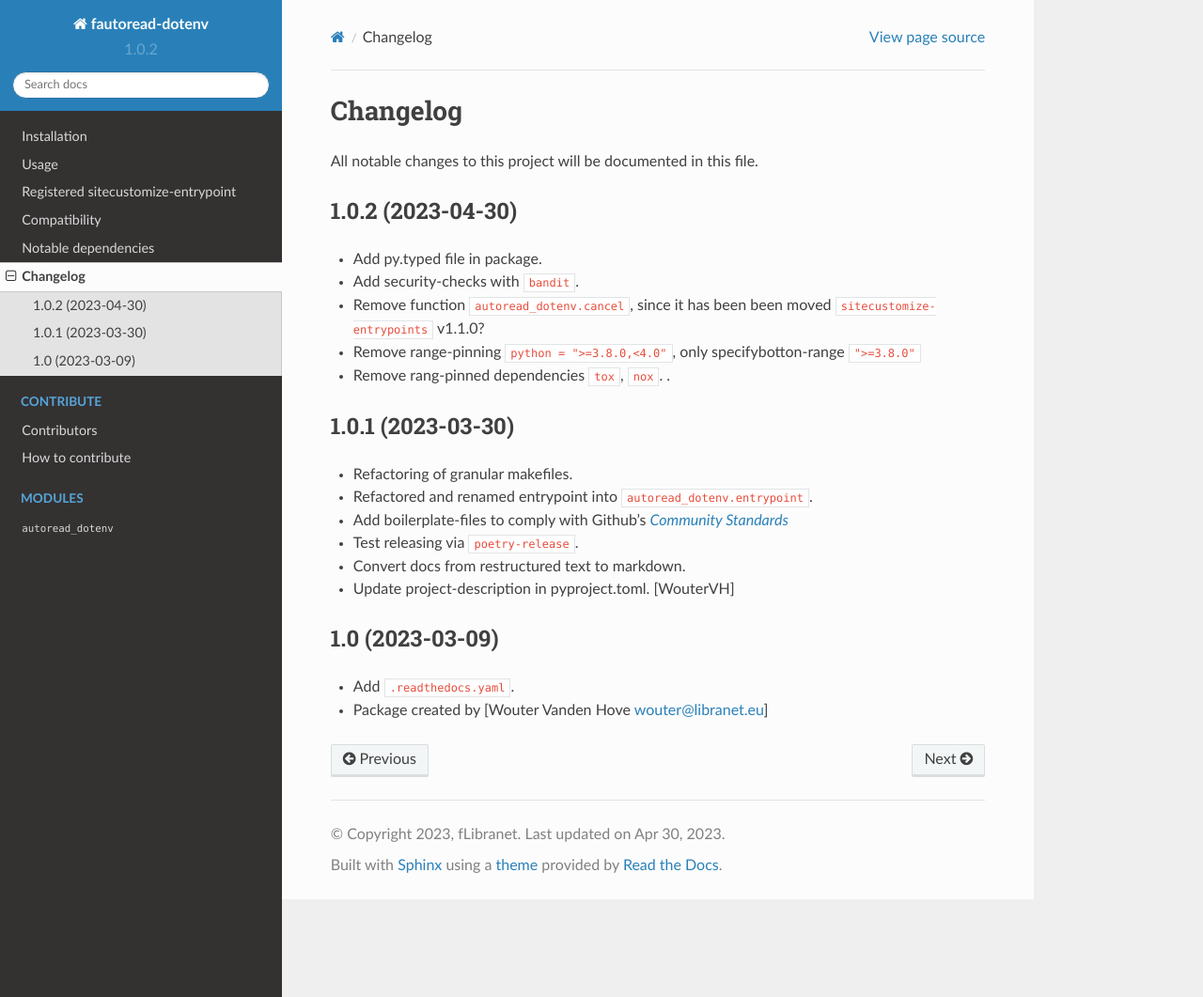
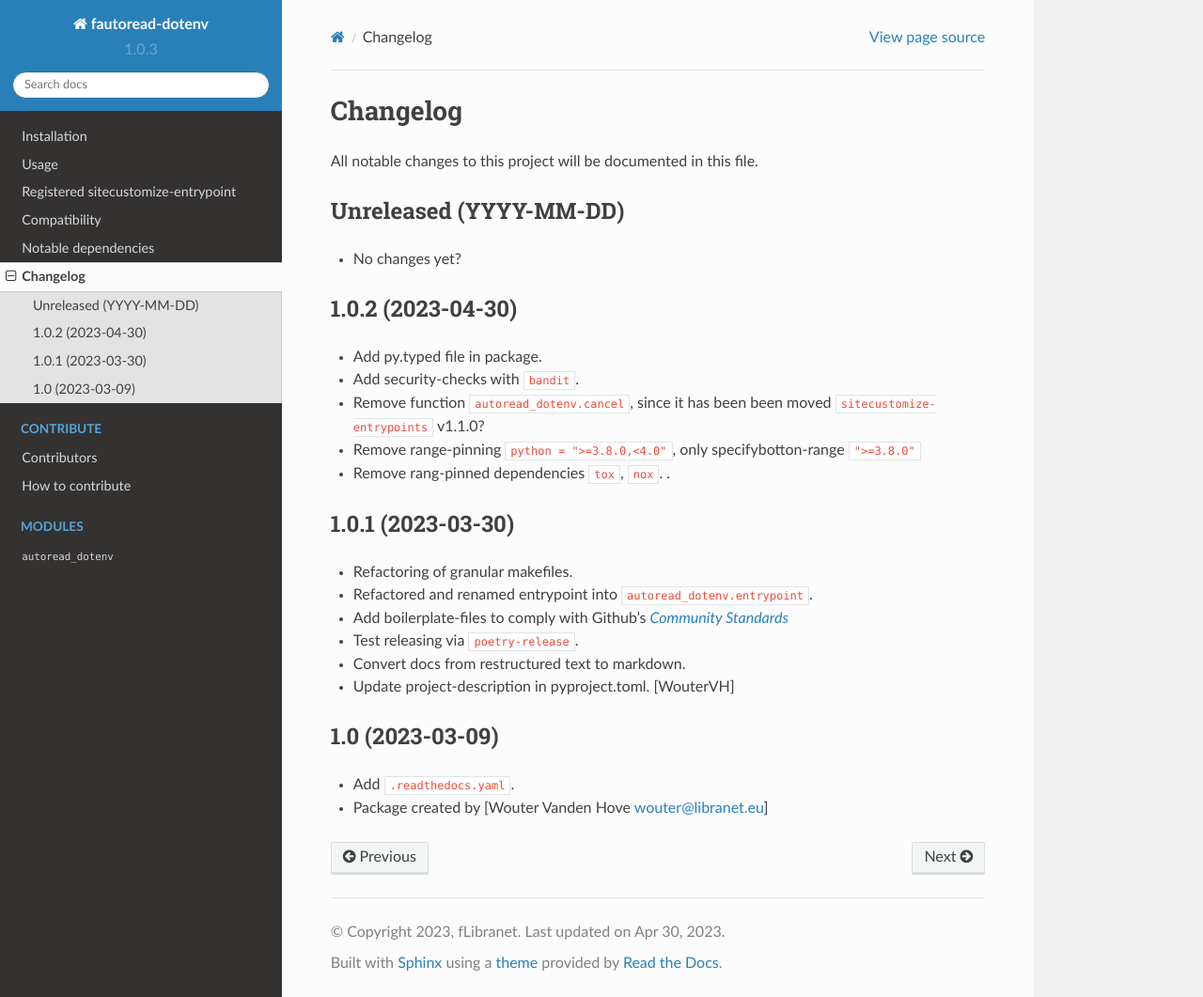
Before and after one commit to libranet/autoread-dotenv, a Sphinx documentation site: the page built from docs/changes.md, in a window 1280 px wide and 1061 px high. Shown: the whole window at 94% size. Built offline with Sphinx 7.4.7 and the Read the Docs theme 2.0.0, drawn with Linux system fonts in a browser that asks for light colours; pages that are not in the unit, such as notebooks, are missing from menus.

Commit message:
post-release

```diff
--- a/docs/changes.md
+++ b/docs/changes.md
@@ -1,6 +1,11 @@
 # Changelog
 
 All notable changes to this project will be documented in this file.
+
+
+## Unreleased (YYYY-MM-DD)
+
+ - No changes yet?
 
 
 ## 1.0.2 (2023-04-30)
--- a/src/autoread_dotenv/__init__.py
+++ b/src/autoread_dotenv/__init__.py
@@ -29,7 +29,7 @@ The .env-file must reside in the root of your project-directory.
 
 """
 
-__version__ = "1.0.2"
+__version__ = "1.0.3"
 __copyright__ = "Copyright 2023 Libranet"
 __license__ = "MIT License"
 
```
